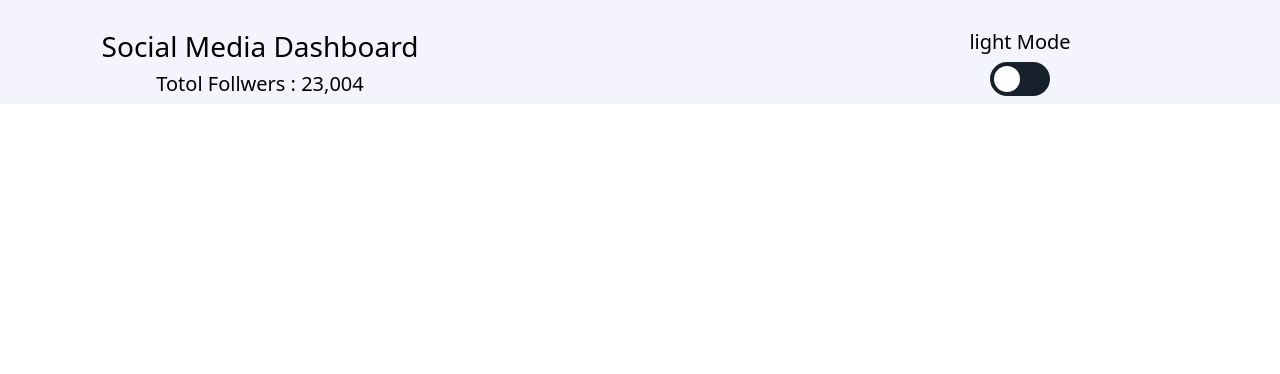
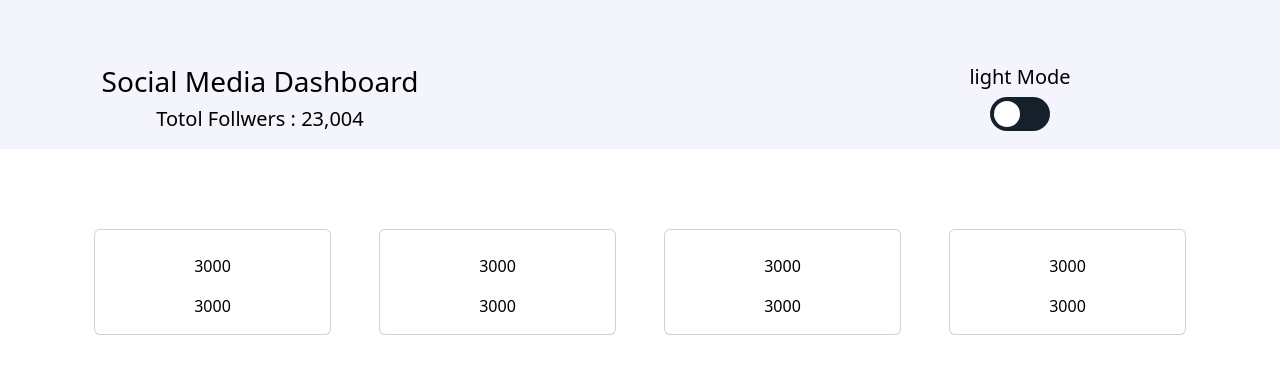
Before and after one commit to yazansharawi/SocialMediaDashboard-Onex, a Vue app in the folder onexproject/: page / in a window 1280 px wide. Shown: the top 374 px of the page. Built offline with nearby package versions, Linux system fonts and the light colour scheme.

Commit message:
5th push

```diff
--- a/onexproject/src/App.css
+++ b/onexproject/src/App.css
@@ -1,9 +1,8 @@
 *{
+
     text-align: center;
     padding-top: 0px;
     margin: 0px;
-    overflow-y: hidden;
-    overflow-x: hidden;
     box-sizing: border-box;
 }
 
@@ -21,3 +20,9 @@
     background:black;;
     color:white;
   }
+
+  /*------------------ cards ------------------*/
+  .row{
+    padding-top: 40px;
+    display: flex;
+  }
--- a/onexproject/src/App.vue
+++ b/onexproject/src/App.vue
@@ -1,35 +1,55 @@
-
 <template>
-  <div class = 'app' :class = "mode">
-    <Header :mode = "mode" @toggle = "toggle"></Header>
-</div>
+  <div class="app" :class="mode">
+    <div class="head">
+      <Header :mode="mode" @toggle="toggle"></Header>
+    </div>
+    <div class="cards">
+      <div class="container">
+        <div class="row">
+          <div class="col">
+            <Cards :Color="yazan" :AllTimeFollwers="3000" :NumberOfFollwersPerDay="3000" img="uu"></Cards>
+          </div>
+          <div  class="col">
+            <Cards :Color="yazan" :AllTimeFollwers="3000" :NumberOfFollwersPerDay="3000" img="uu"></Cards>
+          </div>
+          <div  class="col">
+            <Cards :Color="yazan" :AllTimeFollwers="3000" :NumberOfFollwersPerDay="3000" img="uu"></Cards>
+          </div>
+          <div  class="col">
+            <Cards :Color="yazan" :AllTimeFollwers="3000" :NumberOfFollwersPerDay="3000" img="uu"></Cards>
+          </div>
+        </div>
+      </div>
+    </div>
+  </div>
 </template>
 
 <script>
-
-import Header from './Components/Header.vue'
+import Header from "./Components/Header.vue";
+import Cards from "./Components/Cards.vue";
 
 export default {
-  name: 'App',
-  data (){
-    return{
-      mode: 'light'
-    }
+  name: "App",
+  data() {
+    return {
+      mode: "light",
+    };
   },
   components: {
     Header,
+    Cards,
   },
-  methods:{
-    toggle(){
-      if(this.mode === "dark"){
+  methods: {
+    toggle() {
+      if (this.mode === "dark") {
         this.mode = "light";
-      }else{
+      } else {
         this.mode = "dark";
       }
-    }
-  }
-}
+    },
+  },
+};
 </script>
 <style>
-@import './App.css';
+@import "./App.css";
 </style>
--- /dev/null
+++ b/onexproject/src/Components/Cards.css
@@ -0,0 +1,6 @@
+/* ------------------------ Card ------------------------*/
+
+.card1{
+    width: 100%;
+    height: auto;
+}
--- /dev/null
+++ b/onexproject/src/Components/Cards.vue
@@ -0,0 +1,32 @@
+<template>
+  <div class="container">
+    <div class="row">
+      <div class = card1>
+      <div class="card text-center">
+        <div class="card-body">
+          <h5 class="card-title">{{Color}}</h5>
+          <p class="card-text">
+            {{AllTimeFollwers}}
+          </p>
+          <p class="card-text">
+            {{NumberOfFollwersPerDay}}
+          </p>
+        </div>
+    </div>
+  </div>
+  </div>
+  </div>
+</template>
+
+<script>
+export default {
+  name: "Cards",
+  props:[
+    "Color","Img","AllTimeFollwers","NumberOfFollwersPerDay"
+  ]
+};
+</script>
+
+<style>
+@import "./Cards.css";
+</style>
--- a/onexproject/src/Components/Header.css
+++ b/onexproject/src/Components/Header.css
@@ -1,3 +1,5 @@
+
+
 /* ------------------------ Header ------------------------*/
 .dark header{
   background: #21222E;
@@ -10,7 +12,8 @@ header{
 
 /* ------------------------ Head Page ------------------------*/
 .HeadPage{
-    padding-top: 30px;
+  padding-top: 25px;
+  padding-bottom: 10px;
 
 }
 
--- a/onexproject/src/Components/Header.vue
+++ b/onexproject/src/Components/Header.vue
@@ -7,16 +7,15 @@
             <h3>Social Media Dashboard</h3>
             <h5>Totol Follwers : 23,004</h5>
           </div>
+          <div class="col-sm-4"></div>
           <div class="col-sm-4">
-
-    </div>
-    <div class="col-sm-4 ">
-        <h5>{{mode}} Mode</h5>
+            <h5>{{ mode }} Mode</h5>
             <label class="switch">
               <input
-  type="checkbox" :checked = "(mode == 'dark') ? 'checked' : false"
+                type="checkbox"
+                :checked="mode == 'dark' ? 'checked' : false"
                 @change="$emit('toggle')"
-  >
+              />
               <span class="toggle round"></span>
             </label>
           </div>
@@ -26,18 +25,16 @@
   </header>
 </template>
 
-
 <script>
-import Toggle from './Toggle.vue';
-export default{
-    props:['mode'],
+import Toggle from "./Toggle.vue";
+export default {
+  props: ["mode"],
   name: "Header",
   components: { Toggle },
-}
+};
 </script>
 
 <style>
-@import './Header.css';
-@import'~bootstrap/dist/css/bootstrap.css'
-
+@import "./Header.css";
+@import "~bootstrap/dist/css/bootstrap.css";
 </style>
```
Lines whose indentation alone changed are shown as unchanged.
